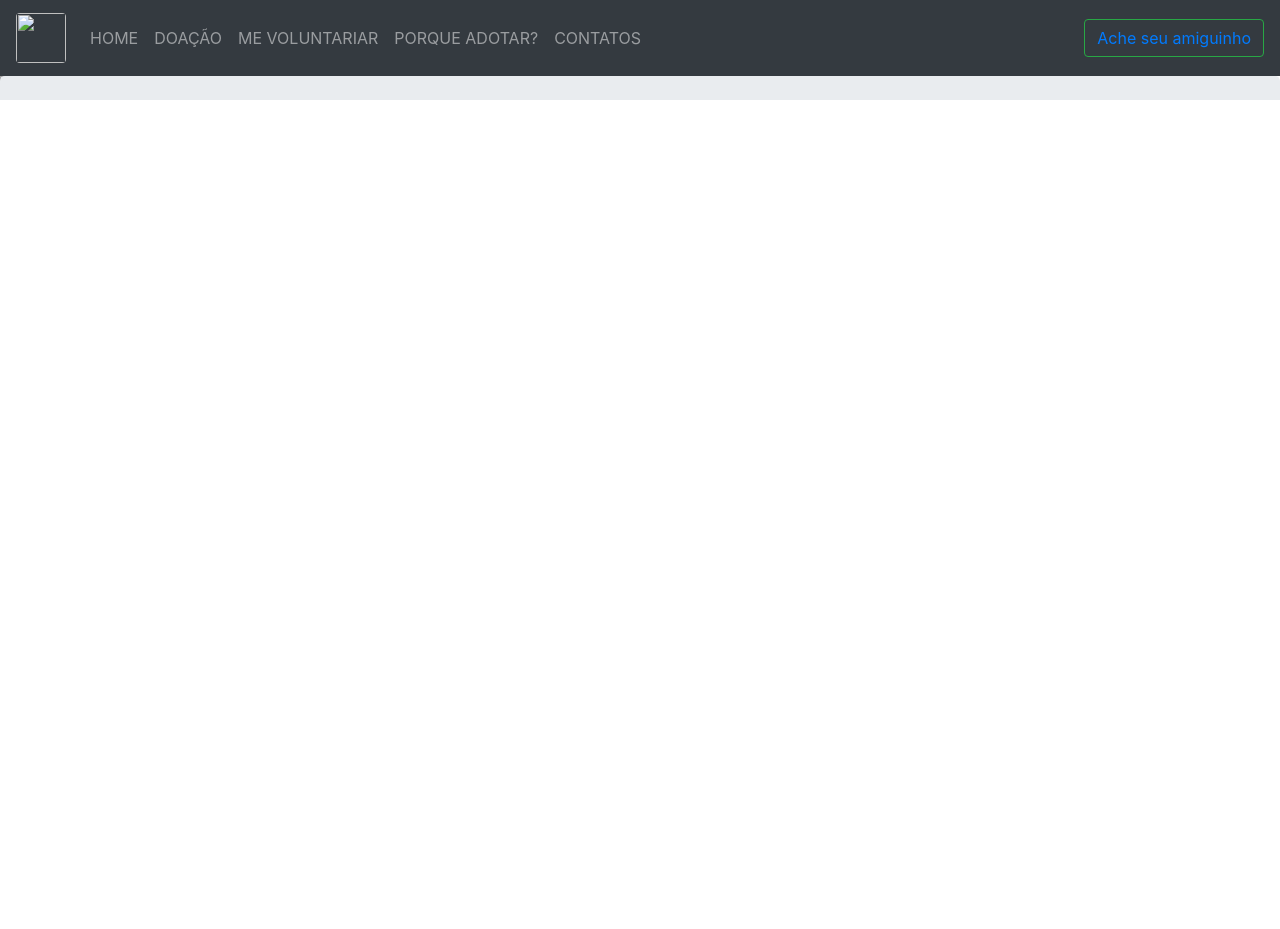
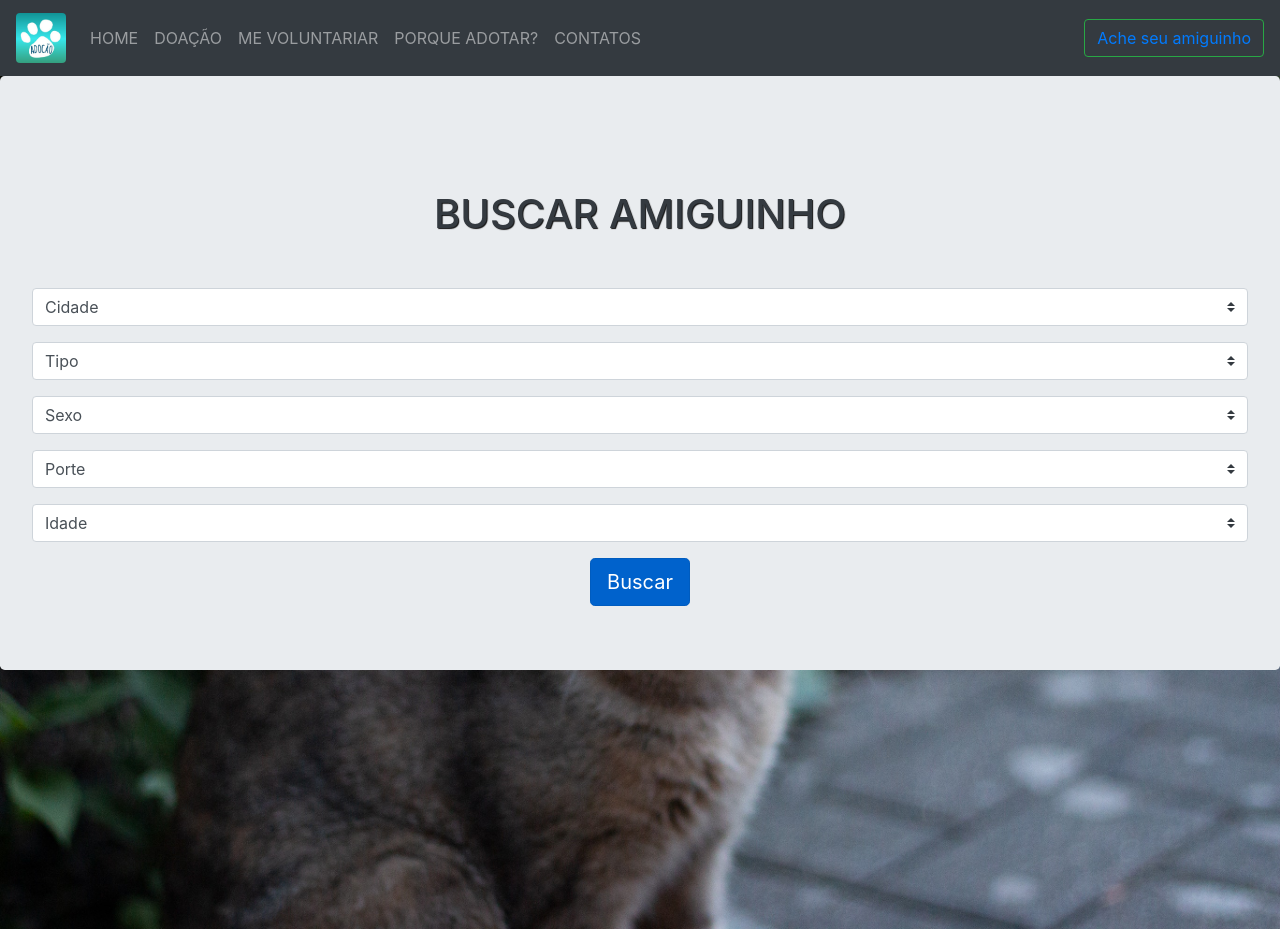
Before and after one commit to gemeos02/Adocao, a plain HTML site: page Projeto/pesquisa.html in a window 1280 px wide. Before the commit the page ends 800 px from the top, so only its background shows below. Drawn offline with nearby package versions, Linux system fonts and the light colour scheme.

Commit message:
Update pesquisa.html

```diff
--- a/Projeto/pesquisa.html
+++ b/Projeto/pesquisa.html
@@ -13,7 +13,7 @@
     <!-- Só uma imagem -->
     <nav class="navbar navbar-expand-lg navbar-dark bg-dark">
         <a class="navbar-brand" href="#">
-            <img src="logonovo.jpg" href="index.html" width="50" height="50" alt="" class="rounded">
+            <img src="img/logonovo.jpg" href="index.html" width="50" height="50" alt="" class="rounded">
 
         </a>
         <button class="navbar-toggler" type="button" data-toggle="collapse" data-target="#conteudoNavbarSuportado"
@@ -55,7 +55,7 @@
         <div class="carousel-inner">
             <div class="carousel-item active">
 
-                <img class="d-block w-100" src="gato.jpg" alt="Primeiro Slide">
+                <img class="d-block w-100" src="img/gato.jpg" alt="Primeiro Slide">
 
                 <div class="carousel-caption">
 
@@ -112,7 +112,7 @@
         </div>
     </div>
     <div class="carousel-item">
-        <img class="d-block w-100" src="fundo2.jpg" alt="Segundo Slide">
+        <img class="d-block w-100" src="img/fundo2.jpg" alt="Segundo Slide">
 
         <div class="carousel-caption">
             <div class="fixed-top">
```
